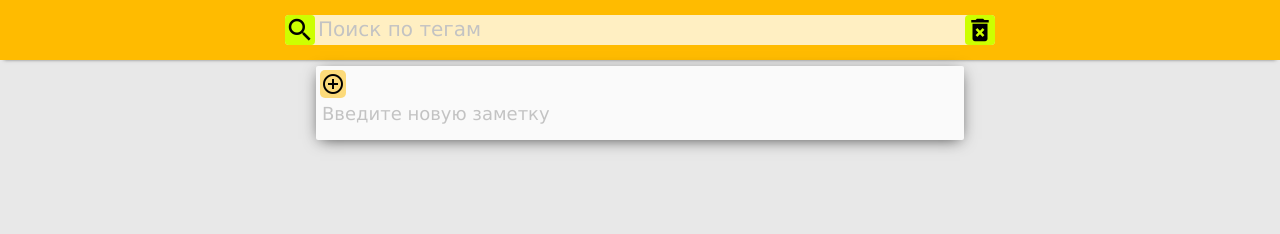
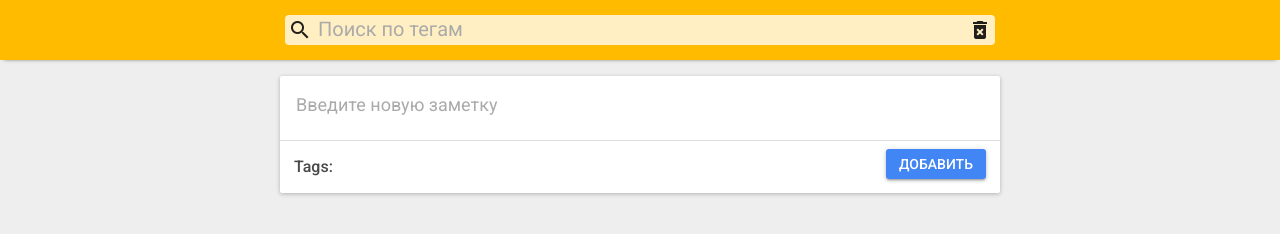
Before and after one commit to Baka9k/notes, a website built with webpack: page index.html in a window 1280 px wide. Built offline with Linux system fonts and the light colour scheme.

Commit message:
Update CSS for new note block

```diff
--- a/index.html
+++ b/index.html
@@ -62,9 +62,10 @@
 
      <div class="list">
         <div class="list-elem">
-           <div class="list-icon action-create"><i class="material-icons">&#xE148;</i></div>
            <div class="list-text" placeholder="Введите новую заметку"></div>
-           <div class="list-tags"></div>
+           <hr>
+           <div class="tags-label">Tags:</div><div class="list-tags"></div>
+           <div class="action-create">Добавить</div>
         </div>
      </div>
 
--- a/styles/todolist.scss
+++ b/styles/todolist.scss
@@ -94,9 +94,12 @@ table {
 /* Custom app style */
 
 body {
-    background-color: #e8e8e8;
-    font-family: Geneva, Arial, Helvetica, sans-serif;
+    font-family: 'Roboto', sans-serif;
+	color: rgba(0,0,0,.87);
+	font-size: 16px;
+	background-color: #EEEEEE;
 }
+
 
 #todolist-root {
     padding: 0px;
@@ -111,11 +114,6 @@ body {
     background-color: #ffefc2;
 }
 
-#filter:hover {
-    -webkit-box-shadow: 0px 3px 15px -4px rgba(0,0,0,0.75);
-    -moz-box-shadow: 0px 3px 15px -4px rgba(0,0,0,0.75);
-    box-shadow: 0px 3px 15px -4px rgba(0,0,0,0.75);
-}
 
 #filter-edit {
     float: left;
@@ -124,31 +122,27 @@ body {
     padding-top: 4px;
     padding-left: 3px;
     height: 30px;
+    overflow-x: hidden;
+    overflow-y: auto;
 }
 
 [contenteditable=true]:empty:before{
     content: attr(placeholder);
     display: block; /* For Firefox */
-    color: #c3c3c3;
+    color: #aaaaaa;
 }
 
 #searchb, #clearb {
-    font-size: 30px;
+    font-size: 24px;
     border-radius: 4px;
-    background-color: #cdff00;
-    cursor: pointer;
+    padding: 3px;
+    background-color: transparent;
     float: left;
 }
 
 #clearb {
-  float: right;
-}
-
-#searchb:hover, #clearb:hover {
-    background-color: #00ff7d;
-    -webkit-box-shadow: 0px 3px 15px -4px rgba(0,0,0,0.75);
-    -moz-box-shadow: 0px 3px 15px -4px rgba(0,0,0,0.75);
-    box-shadow: 0px 3px 15px -4px rgba(0,0,0,0.75);
+    float: right;
+    cursor: pointer;
 }
 
 .top-stripe {
@@ -169,56 +163,88 @@ body {
     margin-right: auto;
 }
 
+.list hr {
+    border: 0;
+    height: 1px;
+    background: #ddd;
+    margin-left: -14px;
+    margin-right: -14px;
+    width: inherit;
+}
+
+
 .list > .list-elem {
+
+    background-color: #FFFFFF;
+    color: rgba(0,0,0,.87);
+
+    display: block;
+    -webkit-font-smoothing: antialiased;
+
+    overflow-x: hidden;
+    overflow-y: auto;
+
     border-radius: 2px;
-    width: 640px;
+    -webkit-box-shadow: 0 1px 4px 0 rgba(0,0,0,0.25);
+    box-shadow: 0 1px 4px 0 rgba(0,0,0,0.25);
+
+    min-width: 320px;
     margin-left: auto;
     margin-right: auto;
-    margin-bottom: 5px;
-    padding: 4px;
-    padding-bottom: 7px;
-    min-height: 28px;
+    margin-bottom: 12px;
+    margin-top: 10px;
+    padding: 14px;
+    min-height: 32px;
 
-    background-color: #fafafa;
-
-    -webkit-box-shadow: 0px 3px 15px -4px rgba(0,0,0,0.75);
-    -moz-box-shadow: 0px 3px 15px -4px rgba(0,0,0,0.75);
-    box-shadow: 0px 3px 15px -4px rgba(0,0,0,0.75);
 }
 
 .list-text {
+
+    word-wrap: break-word;
+    -webkit-line-break: after-white-space;
+
+    outline: none;
+	outline-color: rgba(0, 0, 0, 0.85);
+	outline-style: none;
+	outline-width: 0px;
+	-webkit-tap-highlight-color: transparent;
+
     margin-top: 4px;
     margin-left: 0px;
     font-size: 18px;
-    word-wrap: break-word;
     padding: 2px;
     border-radius: 2px;
+    margin-bottom: 24px;
+
 }
 
 .list-tags {
     margin-top: 4px;
     margin-left: 2px;
     font-size: 18px;
-    padding: 0;
     margin: 0;
-    padding: 7px 0 1px 0;
+    padding: 10px 0 1px 0;
+    width: 60%;
+    position: relative;
+    float: left;
+    word-wrap: break-word;
+}
+
+.tags-label {
+    width: 50px;
+    position: relative;
+    float: left;
+    padding: 10px 0 1px 0;
+    font-weight: 500;
+    color: #494949;
 }
 
 .utag {
     background-color: #d3fcd4;
     padding: 3px;
     padding-top: 1px;
-    border-radius: 2px;
-    transition: all 0.35s;
-}
-
-.utag:hover {
+    border-radius: 3px;
     cursor: pointer;
-    background-color: #93ff96;
-
-    -webkit-box-shadow: 0px 3px 15px -2px rgba(0,0,0,0.75);
-    -moz-box-shadow: 0px 3px 15px -2px rgba(0,0,0,0.75);
-    box-shadow: 0px 3px 15px -2px rgba(0,0,0,0.75);
 }
 
 .list-icon {
@@ -248,3 +274,35 @@ body {
     font-size: 18px;
     flex: 3;
 }
+
+
+.action-create {
+
+    width: 100px;
+
+    position: relative;
+	float: right;
+	padding-top: 8px;
+	padding-bottom: 8px;
+
+    -webkit-user-select: none;
+    cursor: pointer;
+    outline: none!important;
+    background-color: #4285f4;
+    border: none;
+    overflow: hidden;
+
+    -webkit-border-radius: 3px;
+    border-radius: 3px;
+
+    font-family: 'Roboto', sans-serif;
+    color: #fff;
+    font-size: 14px;
+    font-weight: 500;
+    text-transform: uppercase;
+    display: inline-block;
+    text-align: center;
+
+    box-shadow: 0 2px 2px 0 rgba(0,0,0,0.14),0 3px 1px -2px rgba(0,0,0,0.12),0 1px 5px 0 rgba(0,0,0,0.2);
+
+}
```
Also changed, not shown: build/client.js.
